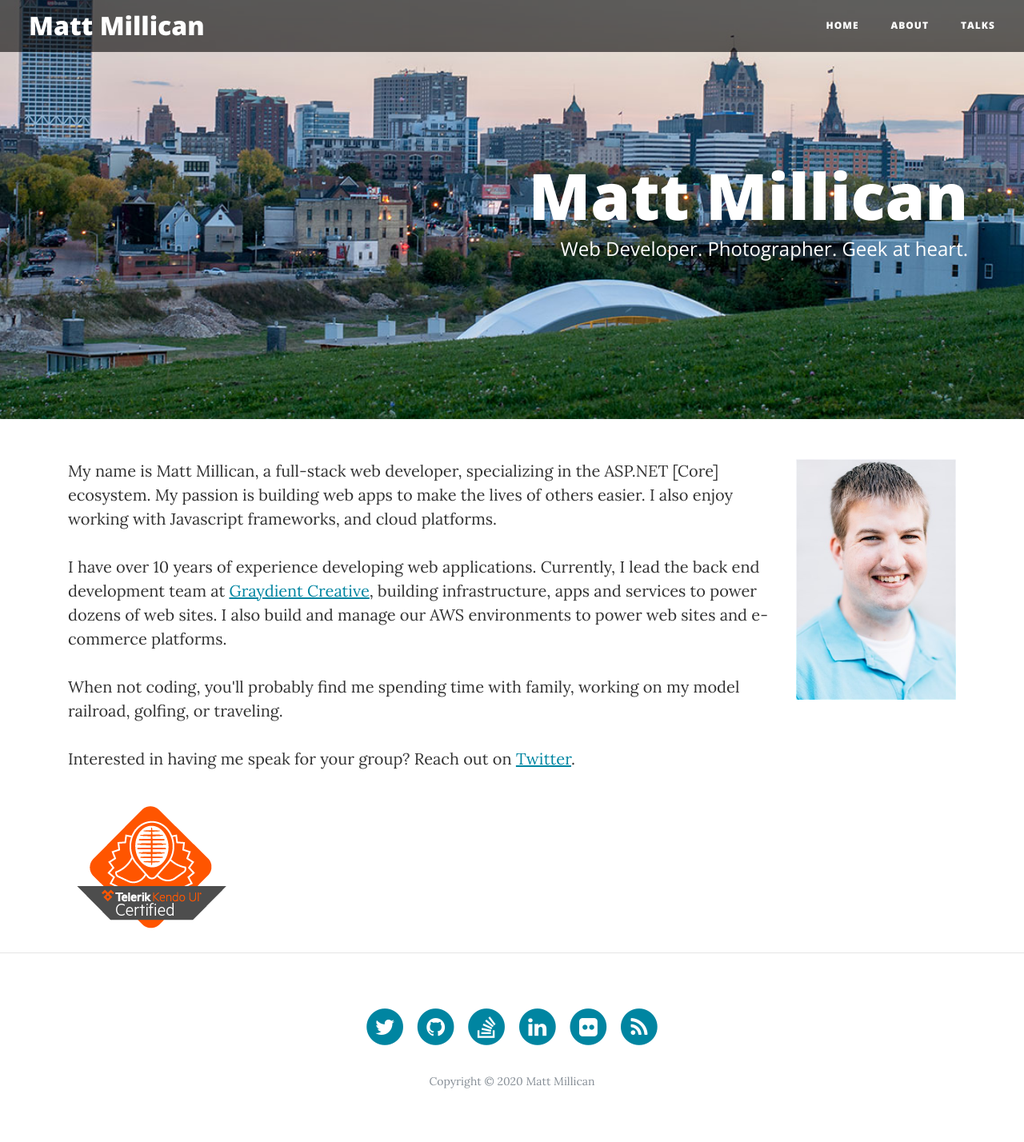
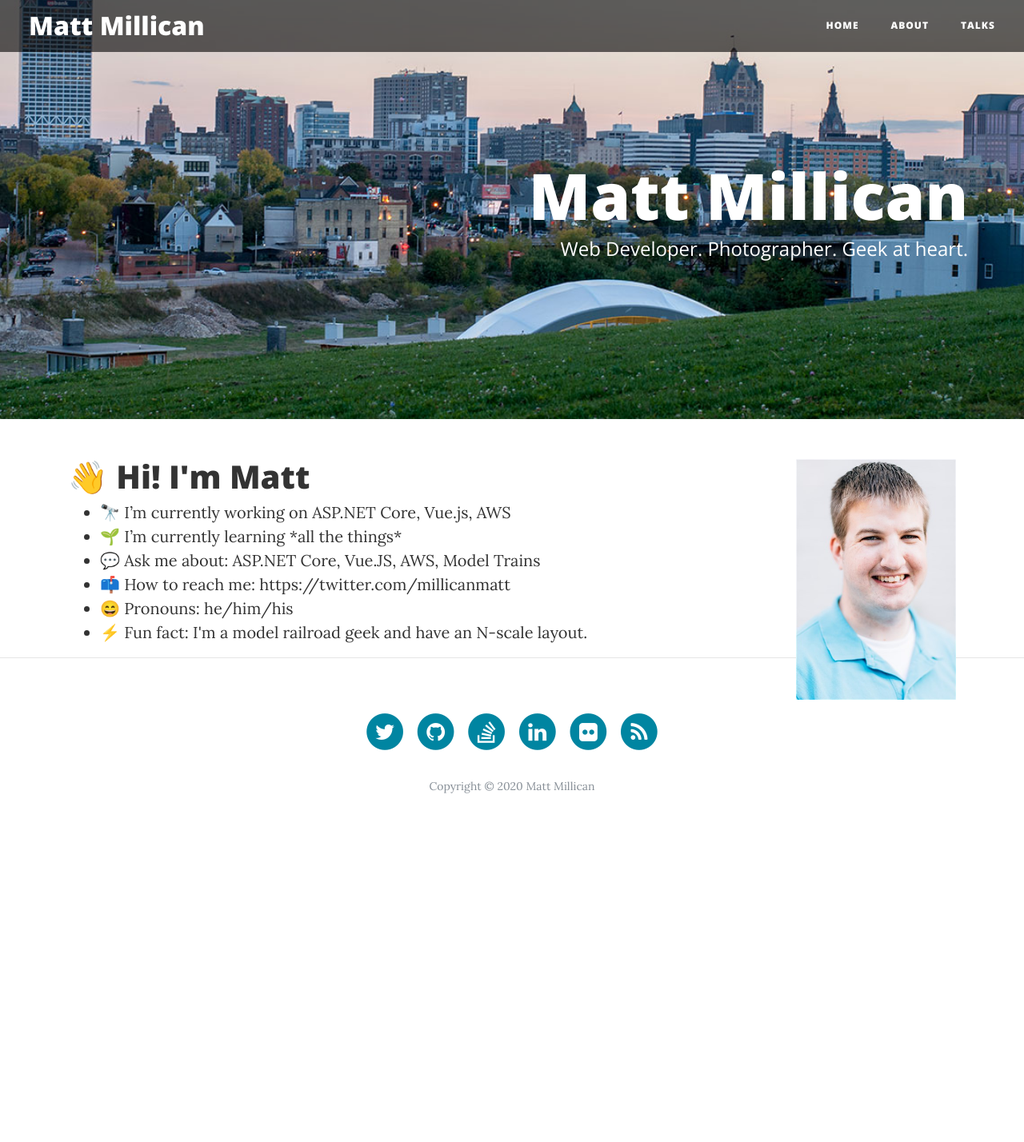
Before and after one commit to mmillican/mmillican.github.io, a Jekyll site: the page built from about.html, in a window 1280 px wide. Shown: the whole page at 80% size. Built offline with Jekyll 4.4.1, drawn with Linux system fonts in a browser that asks for light colours; comment, search, counter and statistics services are not loaded; after the commit the page ends 1059 px from its top, so only the background shows below that.

Commit message:
Update about

```diff
--- a/about.html
+++ b/about.html
@@ -6,25 +6,13 @@ redirect_from: /about/
 ---
 <img src="/img/MattHeadshot.jpg" alt="Matt Millican" class="img-rounded" style="float: right; width: 200px; margin-left: 20px;" />
 
-<p>
-    My name is Matt Millican, a full-stack web developer, specializing in the ASP.NET [Core] ecosystem. My passion is
-    building web apps to make the lives of others easier. I also enjoy working with Javascript frameworks, and cloud platforms.
-</p>
+<h1>👋 Hi! I'm Matt</h1>
 
-<p>
-    I have over 10 years of experience developing web applications. Currently, I lead the back end development team at
-    <a href="https://www.graydientcreative.com" target="_blank">Graydient Creative</a>, building infrastructure, apps and
-    services to power dozens of web sites. I also build and manage our AWS environments to power web sites and e-commerce platforms.
-</p>
-
-<p>
-    When not coding, you'll probably find me spending time with family, working on my model railroad, golfing, or traveling.
-</p>
-
-<p>
-    Interested in having me speak for your group? Reach out on <a href="https://twitter.com/millicanmatt" target="_blank">Twitter</a>.
-</p>
-
-<div class="badges">
-    <img src="/img/kendo-ui-certified.png" />
-</div>
+<ul>
+    <li>🔭 I’m currently working on ASP.NET Core, Vue.js, AWS</li>
+    <li>🌱 I’m currently learning *all the things*</li>
+    <li>💬 Ask me about: ASP.NET Core, Vue.JS, AWS, Model Trains</li>
+    <li>📫 How to reach me: https://twitter.com/millicanmatt</li>
+    <li>😄 Pronouns: he/him/his</li>
+    <li>⚡ Fun fact: I'm a model railroad geek and have an N-scale layout.</li>
+</ul>
```
